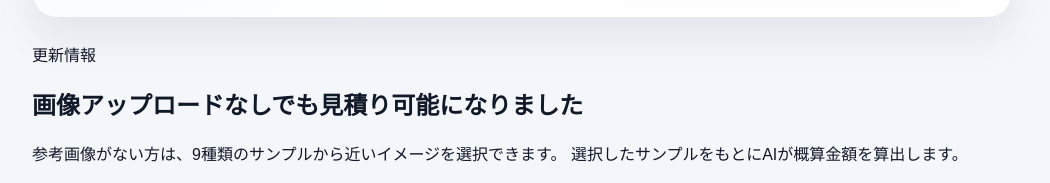
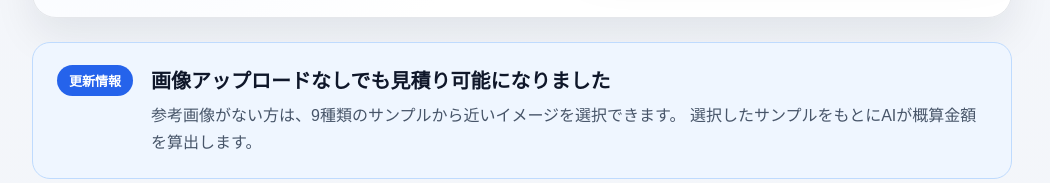
Before and after one commit to k-hioki-source/ai-estimate, a Next.js app: page / in a window 1280 px wide. Shown: the part 769-952 px from the top of the page, without its empty margins (118-1168 px from the left). Built offline with nearby package versions, Linux system fonts and the light colour scheme.

Commit message:
Update globals.css

```diff
--- a/app/globals.css
+++ b/app/globals.css
@@ -575,3 +575,45 @@ button:disabled { opacity: 0.65; cursor: not-allowed; }
     grid-template-columns: repeat(2, 1fr);
   }
 }
+.updateBox {
+  display: flex;
+  gap: 18px;
+  align-items: flex-start;
+  padding: 22px 24px;
+  border: 1px solid #bfdbfe;
+  background: #eff6ff;
+  border-radius: 18px;
+}
+
+.updateBadge {
+  flex: 0 0 auto;
+  background: #2563eb;
+  color: #fff;
+  font-size: 13px;
+  font-weight: 700;
+  padding: 6px 12px;
+  border-radius: 999px;
+}
+
+.updateTitle {
+  margin: 0 0 8px;
+  font-size: 20px;
+  color: #0f172a;
+}
+
+.updateText {
+  margin: 0;
+  color: #475569;
+  line-height: 1.7;
+}
+
+@media (max-width: 700px) {
+  .updateBox {
+    display: block;
+  }
+
+  .updateBadge {
+    display: inline-block;
+    margin-bottom: 10px;
+  }
+}
```
